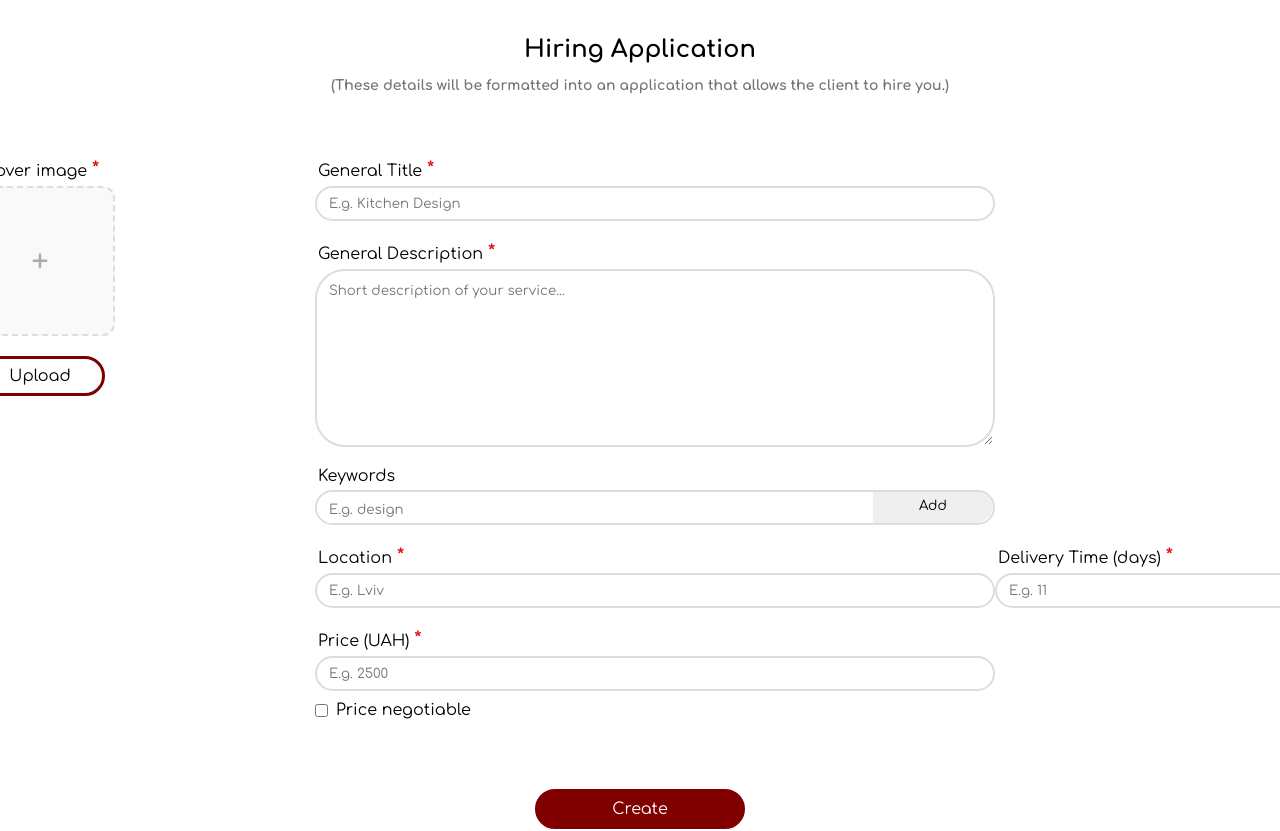
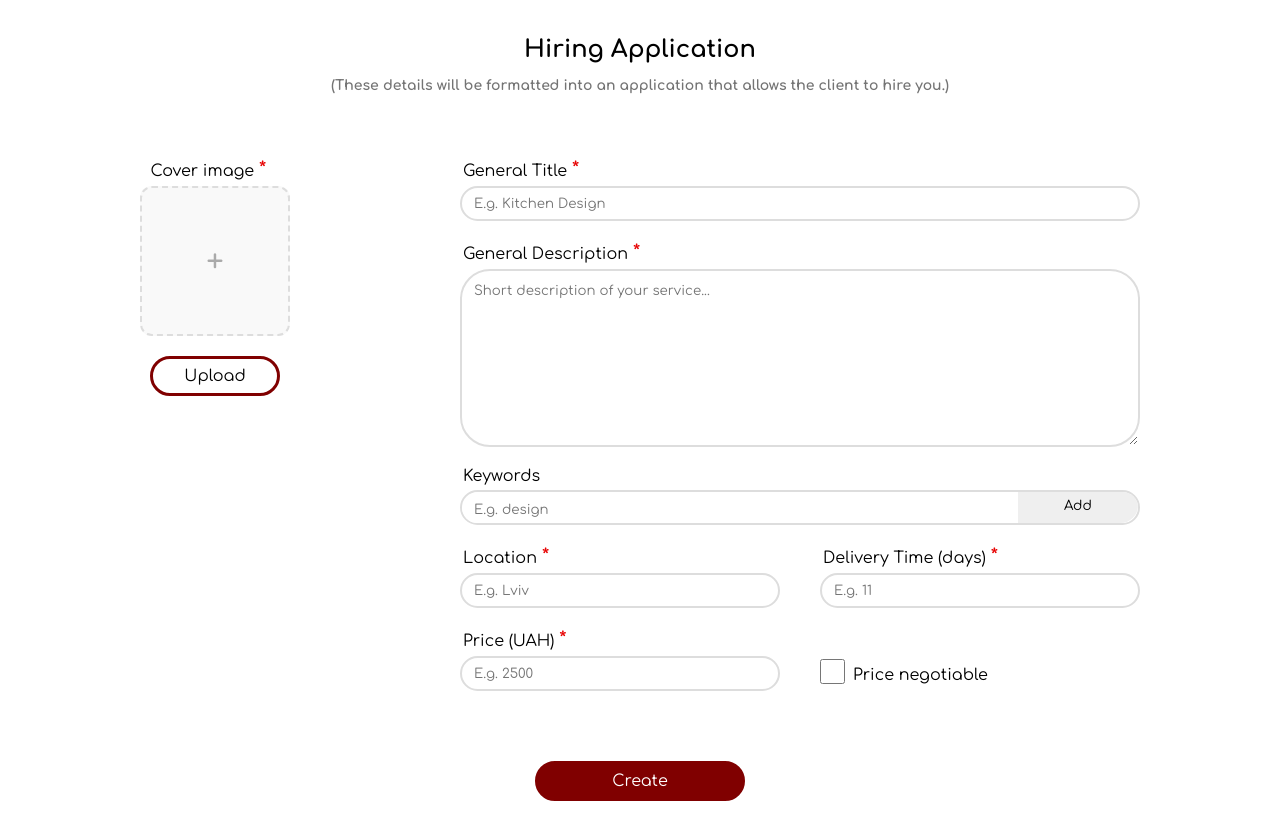
Before and after one commit to SofiiaYevush/Masterhub, a React (Vite) app in the folder client/: page /add in a window 1280 px wide. Shown: the part 720-1551 px from the top of the page. Built offline with nearby package versions, Linux system fonts and the light colour scheme.

Commit message:
styled Add service page

```diff
--- a/client/public/locales/uk/add.json
+++ b/client/public/locales/uk/add.json
@@ -1,7 +1,7 @@
 {
     "add": {
         "addNewServiceTitle": "Створити послугу",
-        "coverImage": "Головне зображення (обкладинка)",
+        "coverImage": "Зображення (обкладинка)",
         "mainTitle": "Заголовок послуги",
         "mainTitlePlaceholder": "Я створю, виконаю...",
         "category": "Категорія",
--- a/client/src/pages/add/Add.jsx
+++ b/client/src/pages/add/Add.jsx
@@ -214,7 +214,7 @@ const Add = () => {
               <div className="form-title-field">
                 <label className="form-title" htmlFor="">{t('add.location')} <span className="required-star">*</span></label>
                 <input
-                  className="form-field"
+                  className="form-field form-field-short"
                   type="text"
                   name="location"
                   placeholder={t('add.locationPlaceholder')}
@@ -232,17 +232,20 @@ const Add = () => {
                 />
               </div>
             </div>
-            <div className="form-title-field">
+            <div className="form-title-field price-fields">
+              <div className="price-field">
                 <label className="form-title"  htmlFor="">{t('add.price')} <span className="required-star">*</span></label>
                   <input
-                  className="form-field"
+                    className="form-field form-field-short"
                     type="number"
                     name="price"
                     placeholder={t('add.pricePlaceholder')}
                     onChange={handleChange}
                     disabled={isNegotiable}
                   />
-                <label style={{ display: "flex", alignItems: "center", marginTop: "10px" }}>
+              </div>
+              <div className="price-field-checkbox-container">
+                <label className="price-field-checkbox">
                   <input
                     type="checkbox"
                     checked={isNegotiable}
@@ -260,8 +263,9 @@ const Add = () => {
                       }
                     }}
                   />
-                  <span style={{ marginLeft: "8px" }}>{t('add.priceNegotiable')}</span>
+                  <span className="form-title-checkbox">{t('add.priceNegotiable')}</span>
                 </label>
+              </div>
               </div>
           </div>
         </div>
--- a/client/src/pages/add/Add.scss
+++ b/client/src/pages/add/Add.scss
@@ -52,8 +52,8 @@
     font-size: 16px;
     color: #000000;
     align-items: center;
-    justify-content: center;
     padding: 20px 0 5px 3px;
+    width: 135px;
   }
 
   .top-image-container {
@@ -110,7 +110,7 @@
 .add__bottom-container {
   display: flex;
   flex-direction: row;
-  gap: 200px;
+  gap: 170px;
   align-items: flex-start;
   margin-top: 20px;
 }
@@ -334,3 +334,43 @@ select{
   color: #e70000;
   font-weight: 500;
 }
+
+.price-fields {
+  display: flex;
+  flex-direction: row;
+}
+
+.price-field {
+  display: flex;
+  flex-direction: column;
+}
+
+.price-field-checkbox-container {
+  display: flex;
+  justify-content: center;
+  align-items: end;
+  padding-bottom: 7px;
+}
+
+.price-field-checkbox {
+  align-items: end;
+  display: flex;
+  justify-content: center;
+  flex-direction: row;
+  //padding-bottom: 5px;
+  padding-left: 40px;
+
+  input {
+    width: 25px;
+    height: 25px;
+    border: 2px solid #dddddd;
+  }
+
+  .form-title-checkbox {
+    font-size: 16px;
+    color: #000000;
+    display: flex;
+    justify-content: center;
+    padding-left: 8px;
+  }
+}
```
Lines whose indentation alone changed are shown as unchanged.
